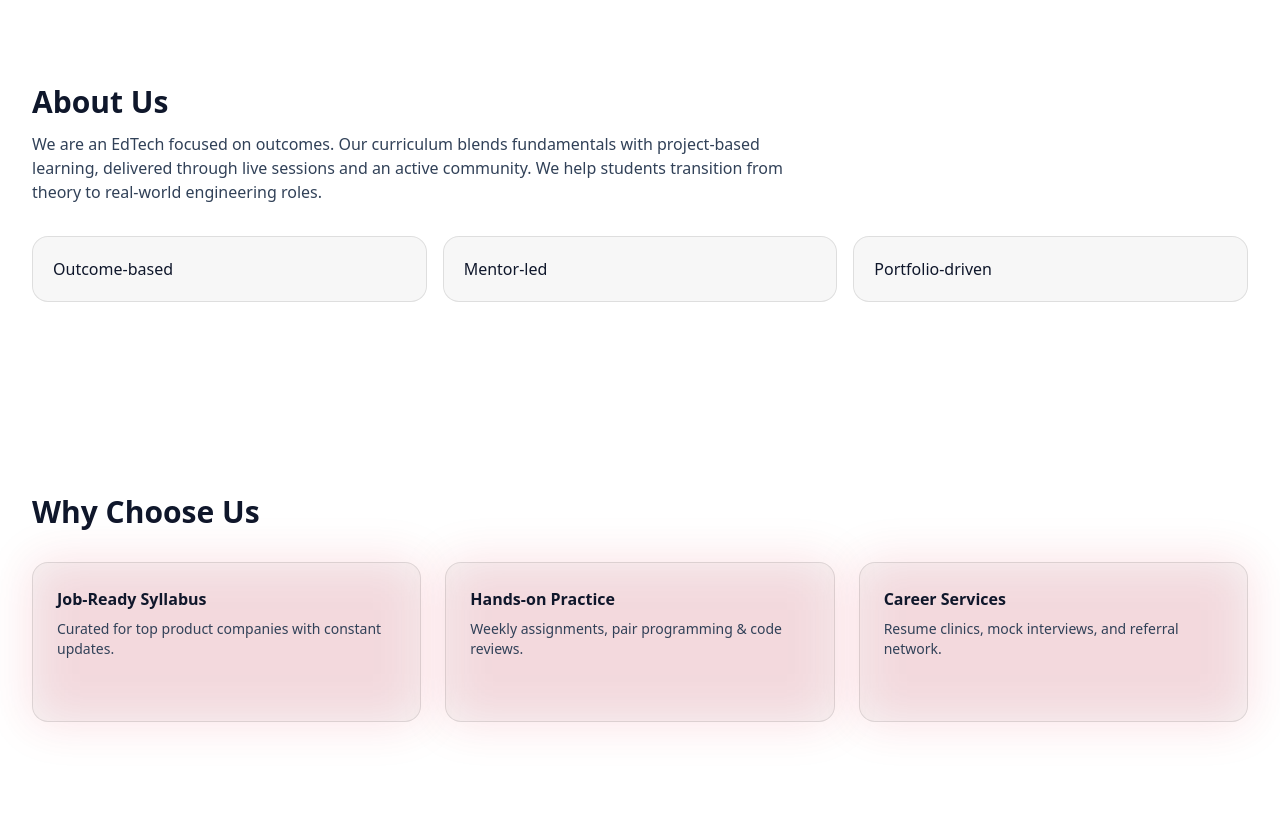
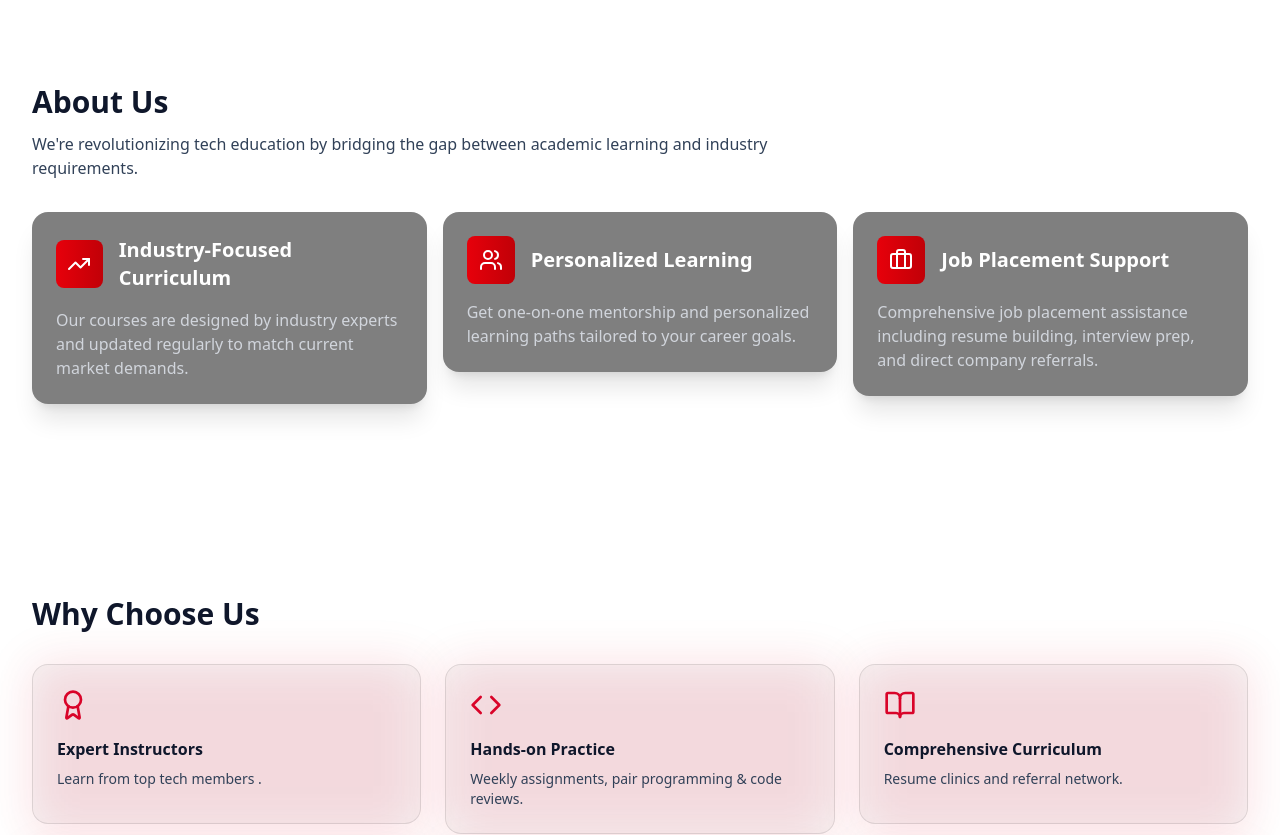
Before and after one commit to bhargavkundrapu/quantum9x, a React (Vite) app: page / in a window 1280 px wide. Shown: the part 580-1415 px from the top of the page. Built offline with nearby package versions, Linux system fonts and the light colour scheme.

Commit message:
version2.0

```diff
--- a/src/App.jsx
+++ b/src/App.jsx
@@ -23,8 +23,8 @@ function App() {
           <ThemeSmokeTest />
           <ScrollToTop />
           <Navbar />
-          <AnimatePresence mode="wait">
-            <Routes>
+          <AnimatePresence initial={false}>
+            <Routes >
               <Route path="/" element={<PageWrap><HomePage /></PageWrap>} />
               <Route path="/courses" element={<PageWrap><CoursesPage /></PageWrap>} />
               <Route path="/contact" element={<PageWrap><ContactPage /></PageWrap>} />
--- a/src/Components/About.jsx
+++ b/src/Components/About.jsx
@@ -2,6 +2,7 @@
 import React from "react";
 import { motion } from "framer-motion";
 import Container from "./Container";
+import { Menu, X, ChevronRight, Users, Award, BookOpen, Zap, Phone, Mail, MapPin, Facebook, Twitter, Instagram, Linkedin, Sun, Moon, Play, Star, Check, ArrowRight, Code, Briefcase, TrendingUp } from 'lucide-react';
 
 const About = () => (
   <section id="about" className="relative">
@@ -9,15 +10,56 @@ const About = () => (
       <motion.div initial={{ opacity: 0, y: 24 }} whileInView={{ opacity: 1, y: 0 }} viewport={{ once: true }} transition={{ duration: 0.6 }}>
         <h2 className="text-2xl sm:text-3xl font-bold text-slate-900 dark:text-white">About Us</h2>
         <p className="mt-3 text-slate-700 dark:text-white/80 max-w-3xl">
-          We are an EdTech focused on outcomes. Our curriculum blends fundamentals with project‑based learning, delivered through live sessions and an active community. We help students transition from theory to real‑world engineering roles.
+         We're revolutionizing tech education by bridging the gap between academic learning and industry requirements.
         </p>
         <div className="mt-8 grid md:grid-cols-3 gap-4">
-          {["Outcome‑based", "Mentor‑led", "Portfolio‑driven"].map((k, i) => (
-            <motion.div key={k} initial={{ opacity: 0, y: 16 }} whileInView={{ opacity: 1, y: 0 }} viewport={{ once: true }} transition={{ delay: i * 0.05 }}
-              className="rounded-2xl border border-black/10 dark:border-white/10 bg-black/[.03] dark:bg-white/5 p-5">
-              <p className="text-slate-900 dark:text-white font-medium">{k}</p>
-            </motion.div>
-          ))}
+         <div className="group transform hover:scale-105 transition-all duration-300">
+              <div className={`p-6 rounded-2xl bg-black/50 shadow-xl hover:shadow-2xl`}>
+                <div className="flex items-center mb-4">
+                  <div className="w-12 h-12 bg-gradient-to-r from-red-600 to-red-700 rounded-lg flex items-center justify-center mr-4">
+                    <TrendingUp className="w-6 h-6 text-white" />
+                  </div>
+                  <h3 className="text-xl text-white font-bold ">
+                    Industry-Focused Curriculum
+                  </h3>
+                </div>
+                <p className="text-gray-300">
+                  Our courses are designed by industry experts and updated regularly to match current market demands.
+                </p>
+              </div>
+          </div>
+           <div className="group transform hover:scale-105 transition-all duration-300">
+              <div className={`p-6 rounded-2xl bg-black/50 shadow-xl hover:shadow-2xl`}>
+                <div className="flex items-center mb-4">
+                  <div className="w-12 h-12 bg-gradient-to-r from-red-600 to-red-700 rounded-lg flex items-center justify-center mr-4">
+                    <Users className="w-6 h-6 text-white" />
+                  </div>
+                  <h3 className="text-xl text-white font-bold ">
+                    Personalized Learning
+                  </h3>
+                </div>
+                <p className="text-gray-300">
+                  Get one-on-one mentorship and personalized learning paths tailored to your career goals.
+                </p>
+              </div>
+            </div>
+
+            <div className="group transform hover:scale-105 transition-all duration-300">
+              <div className={`p-6 rounded-2xl bg-black/50 shadow-xl hover:shadow-2xl`}>
+                <div className="flex items-center mb-4">
+                  <div className="w-12 h-12 bg-gradient-to-r from-red-600 to-red-700 rounded-lg flex items-center justify-center mr-4">
+                    <Briefcase className="w-6 h-6 text-white" />
+                  </div>
+                  <h3 className="text-xl text-white font-bold ">
+                    Job Placement Support
+                  </h3>
+                </div>
+                <p className="text-gray-300">
+                  Comprehensive job placement assistance including resume building, interview prep, and direct company referrals.
+                </p>
+              </div>
+            </div>
+
         </div>
       </motion.div>
     </Container>
--- a/src/Components/ContactUs.jsx
+++ b/src/Components/ContactUs.jsx
@@ -39,7 +39,7 @@ const ContactPage = () => {
         </motion.form>
 
         <motion.div initial={{ opacity: 0, y: 16 }} whileInView={{ opacity: 1, y: 0 }} viewport={{ once: true }} transition={{ duration: 0.6, delay: 0.1 }}
-          className="relative rounded-2xl border border-black/10 dark:border-white/10 bg-white/70 dark:bg-gradient-to-br dark:from-white/5 dark:to-transparent p-6">
+          className="relative rounded-2xl border border-black/10 dark:border-white/10 bg-white/70 dark:bg-white/5 p-6">
           <h3 className="text-slate-900 dark:text-white font-semibold text-lg">Reach Us</h3>
           <p className="text-slate-700 dark:text-white/80 mt-2 text-sm">Email: hello@quantum9x.com</p>
           <p className="text-slate-700 dark:text-white/80 text-sm">Phone: +91 96xx xxxxxx</p>
--- a/src/Components/Home.jsx
+++ b/src/Components/Home.jsx
@@ -11,13 +11,13 @@ import Footer from "./Footer";
 
 
 const HomePage = () => (
-  <main className="relative">
+  <>
     <Hero />
     <About />
     <WhyUs />
     <Team />
     <Social />
     <Footer />
-  </main>
+  </>
 );
 export default HomePage;
--- a/src/Components/Navbar.jsx
+++ b/src/Components/Navbar.jsx
@@ -5,6 +5,7 @@ import { useTheme } from "next-themes";
 import { AnimatePresence, motion } from "framer-motion";
 import Container from "./Container";
 import useScrollY from "./useScrolly";
+import {Link} from 'react-router-dom'
 
 const navCls = ({ isActive }) => `text-sm uppercase tracking-wide transition hover:text-[var(--q9x-red-600)] ${isActive ? "text-[var(--q9x-red-600)]" : "text-slate-900/90 dark:text-white/90"}`;
 const navLinkClass = "text-sm uppercase tracking-wide transition hover:text-[var(--q9x-red-600)] text-slate-900/90 dark:text-white/90";
@@ -31,17 +32,15 @@ const Navbar = () => {
       >
         <Container className="flex items-center justify-between h-16">
           <NavLink to="/" className="group inline-flex items-center gap-2">
-            <div className="relative">
-              <span className="absolute -inset-1 rounded-xl bg-[var(--q9x-red)]/30 blur-sm group-hover:bg-[var(--q9x-red)]/40 transition" />
-              <div className="relative z-10 h-9 w-9 rounded-xl bg-[var(--q9x-red)] grid place-items-center text-white font-black select-none">Q9</div>
-            </div>
-            <span className="text-lg font-semibold tracking-wide text-slate-900 dark:text-white">Quantum9x</span>
+            <Link to="/">
+              <span className="text-lg font-semibold tracking-wide text-slate-900 dark:text-white">Quantum9x</span>
+            </Link>
           </NavLink>
 
           {/* Desktop Nav */}
           <div className="hidden md:flex items-center gap-6">
             <NavLink className={navCls} to="/">Home</NavLink>
-            <a className={navLinkClass} href="#about">About</a>
+            <a className={navLinkClass}   href="#about">About</a>
             <a className={navLinkClass} href="#why">Why Us</a>
             <a className={navLinkClass} href="#team">Team</a>
             <a className={navLinkClass} href="#social">Social</a>
--- a/src/Components/PageWrap.jsx
+++ b/src/Components/PageWrap.jsx
@@ -6,12 +6,11 @@ import { useLocation } from "react-router-dom";
 
 const PageWrap = ({ children }) => (
   <motion.div
-    key={useLocation().pathname}
-    initial={{ opacity: 0 }}
-    animate={{ opacity: 1 }}
-    exit={{ opacity: 0 }}
-    transition={{ duration: 0.25 }}
-    className="min-h-screen bg-white dark:bg-[var(--q9x-black)] text-slate-900 dark:text-white"
+    initial={{ opacity: 0, y: 20 }}
+    animate={{ opacity: 1, y: 0 }}
+    exit={{ opacity: 0, y: -20 }}
+    transition={{ duration: 0.3 }}
+    className="min-h-screen bg-white dark:bg-[var(--q9x-black)]"
   >
     {children}
   </motion.div>
--- a/src/Components/ScrollToTop.jsx
+++ b/src/Components/ScrollToTop.jsx
@@ -6,7 +6,11 @@ import { useLocation } from "react-router-dom";
 
 const ScrollToTop = () => {
   const { pathname } = useLocation();
-  useEffect(() => { window.scrollTo({ top: 0, behavior: "auto" }); }, [pathname]);
+
+  useEffect(() => {
+    window.scrollTo(0, 0); // Immediate scroll without animation
+  }, [pathname]);
+
   return null;
 };
 export default ScrollToTop;
--- a/src/Components/WhyUs.jsx
+++ b/src/Components/WhyUs.jsx
@@ -2,6 +2,7 @@
 import React from "react";
 import { motion } from "framer-motion";
 import Container from "./Container";
+import { Menu, X, ChevronRight, Users,DollarSign, Award, BookOpen, Zap, Phone, Mail, MapPin, Facebook, Twitter, Instagram, Linkedin, Sun, Moon, Play, Star, Check, ArrowRight, Code, Briefcase, TrendingUp } from 'lucide-react';
 
 const WhyUs = () => (
   <section id="why" className="relative">
@@ -10,14 +11,18 @@ const WhyUs = () => (
         <h2 className="text-2xl sm:text-3xl font-bold text-slate-900 dark:text-white">Why Choose Us</h2>
         <div className="mt-8 grid md:grid-cols-3 gap-6">
           {[
-            { h: "Job‑Ready Syllabus", p: "Curated for top product companies with constant updates." },
-            { h: "Hands‑on Practice", p: "Weekly assignments, pair programming & code reviews." },
-            { h: "Career Services", p: "Resume clinics, mock interviews, and referral network." },
+            { h: "Expert Instructors", p: "Learn from  top tech members ." , icon: Award },
+            { h: "Hands‑on Practice", p: "Weekly assignments, pair programming & code reviews.", icon: Code },
+            { h: "Comprehensive Curriculum", p: "Resume clinics and referral network.", icon: BookOpen },
+            { h: "Community Support", p: "Join a vibrant community of learners and get help whenever you need it.", icon: Users },
+            { h: "Fast-Track Learning", p: "Accelerated learning paths designed to get you job-ready in months, not years.", icon: Zap },
+            { h: "Affordable Pricing", p: "High-quality education at afordable Price", icon: DollarSign }
           ].map((f, i) => (
             <motion.div key={f.h} initial={{ opacity: 0, y: 20 }} whileInView={{ opacity: 1, y: 0 }} viewport={{ once: true }} transition={{ delay: i * 0.08 }}
               className="group relative">
               <div className="absolute -inset-0.5 rounded-2xl bg-[var(--q9x-red)]/20 blur-xl opacity-60 group-hover:opacity-80 transition" />
               <div className="relative rounded-2xl border border-black/10 dark:border-white/10 bg-black/[.03] dark:bg-white/5 p-6 min-h-[160px]">
+                <f.icon className="w-8 h-8 text-[var(--q9x-red)] mb-4" />
                 <h3 className="text-slate-900 dark:text-white font-semibold">{f.h}</h3>
                 <p className="text-slate-700 dark:text-white/80 mt-2 text-sm">{f.p}</p>
               </div>
```
